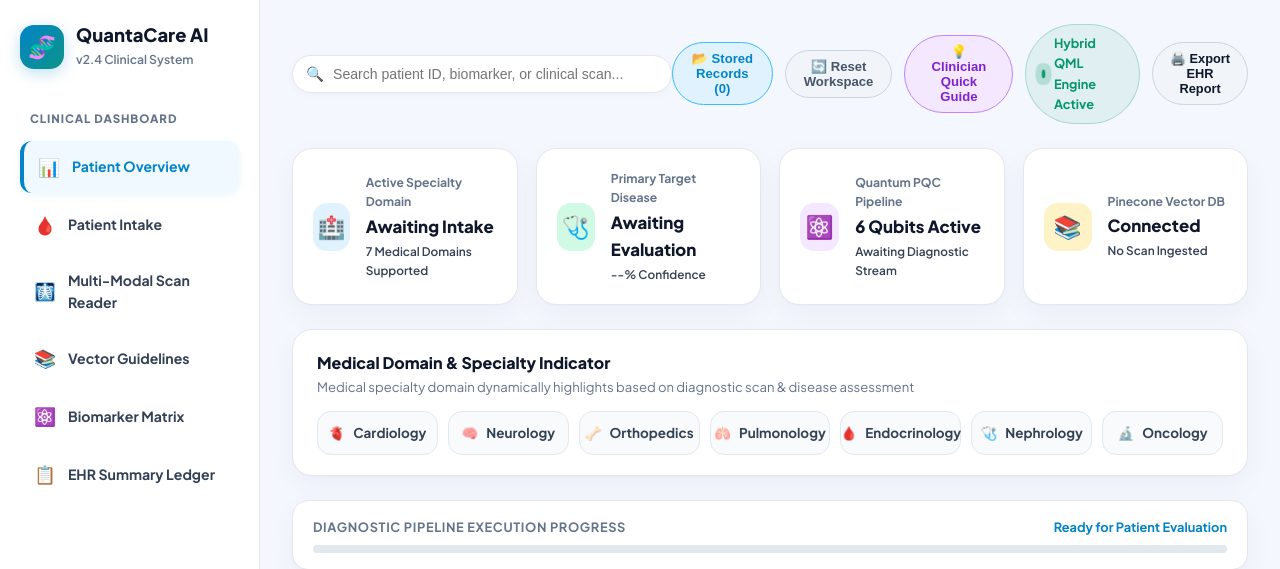
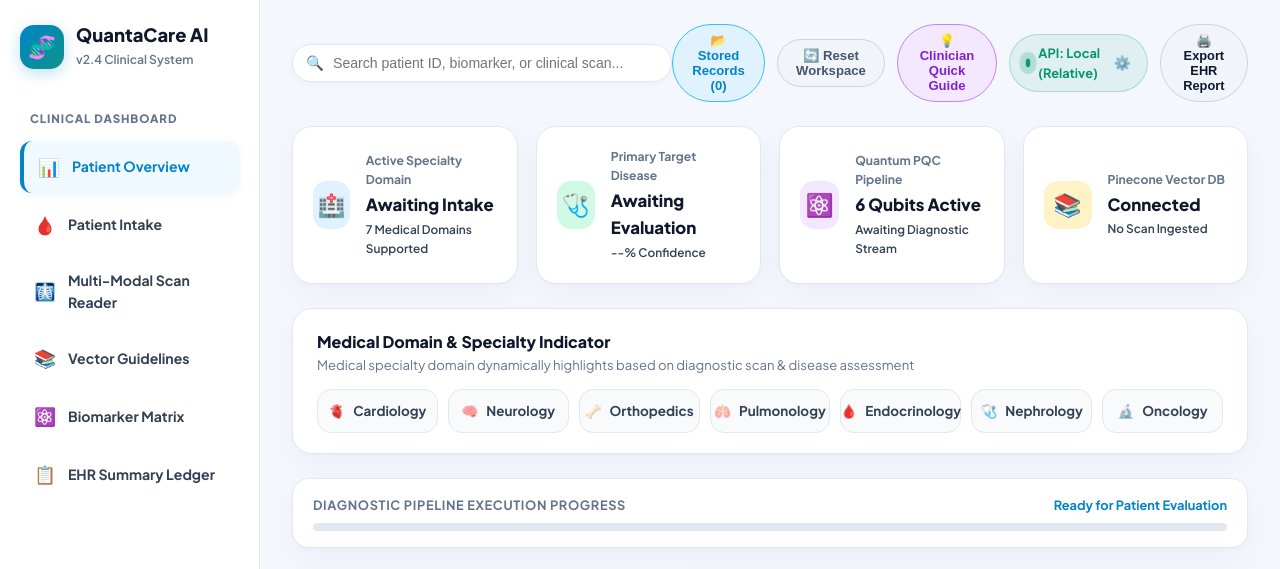
Before and after one commit to Anjansaimerla/quantacare, a FastAPI app: page / in a window 1280 px wide. Shown: the top 569 px of the page. Run offline with FastAPI, Linux system fonts and the light colour scheme.

Commit message:
Fix Vercel HTTP 404 scan error by adding auto-fallback Render API URL and inline ⚙️ API switcher

```diff
--- a/index.html
+++ b/index.html
@@ -73,9 +73,10 @@
                     <button type="button" class="btn-history-toggle" id="btn_history_toggle">📂 Stored Records (<span id="stored_records_count">0</span>)</button>
                     <button type="button" class="btn-guide-toggle" id="btn_reset_workspace" style="background: #f1f5f9; color: #475569; border: 1px solid #cbd5e1;">🔄 Reset Workspace</button>
                     <button type="button" class="btn-guide-toggle" id="btn_guide_toggle">💡 Clinician Quick Guide</button>
-                    <div class="sys-pill live">
+                    <div class="sys-pill live" title="Backend API Target">
                         <span class="dot-pulse"></span>
-                        <span>Hybrid QML Engine Active</span>
+                        <span>API: <strong id="disp_api_url_label">Auto</strong></span>
+                        <button type="button" id="btn_change_api_url" style="background: none; border: none; cursor: pointer; color: #ffffff; font-size: 0.85rem; margin-left: 4px;" title="Set Render Backend API URL">⚙️</button>
                     </div>
                     <button type="button" class="btn-print-out" id="btn_print_report">🖨️ Export EHR Report</button>
                 </div>
--- a/static/js/app.js
+++ b/static/js/app.js
@@ -1,6 +1,41 @@
-const API_BASE_URL = window.API_BASE_URL || '';
+const getApiBaseUrl = () => {
+    if (window.API_BASE_URL) return window.API_BASE_URL.replace(/\/$/, '');
+    const saved = localStorage.getItem('QUANTACARE_API_URL');
+    if (saved) return saved.replace(/\/$/, '');
+    if (window.location.hostname.includes('vercel.app')) {
+        return 'https://quantacare.onrender.com';
+    }
+    return '';
+};
 
 document.addEventListener('DOMContentLoaded', () => {
+    // Sync API Base URL label on load
+    const apiLabel = document.getElementById('disp_api_url_label');
+    const btnChangeApi = document.getElementById('btn_change_api_url');
+    const updateApiLabel = () => {
+        const url = getApiBaseUrl();
+        if (apiLabel) {
+            apiLabel.innerText = url ? (url.replace('https://', '').replace('http://', '')) : 'Local (Relative)';
+        }
+    };
+    updateApiLabel();
+
+    if (btnChangeApi) {
+        btnChangeApi.addEventListener('click', () => {
+            const current = getApiBaseUrl() || 'https://quantacare.onrender.com';
+            const updated = prompt('Set Render Backend API URL:\n(e.g. https://quantacare.onrender.com)', current);
+            if (updated !== null) {
+                const cleaned = updated.trim().replace(/\/$/, '');
+                if (cleaned) {
+                    localStorage.setItem('QUANTACARE_API_URL', cleaned);
+                } else {
+                    localStorage.removeItem('QUANTACARE_API_URL');
+                }
+                updateApiLabel();
+                alert(`Backend API URL set to: ${getApiBaseUrl() || 'Same Origin (Local)'}`);
+            }
+        });
+    }
     // 0. Ensure inputs and output cards start completely empty/awaiting input on fresh page load/refresh
     const clearFormInputs = () => {
         ['val_age', 'val_sys_bp', 'val_dia_bp', 'val_fbs', 'val_chol', 'val_bmi', 'val_patient_id', 'val_notes',
@@ -741,12 +776,17 @@ window.highlightDomainPill = highlightDomainPill;
             updateProgress(20, 'Extracting Vision Embeddings via PyTorch CNN...');
 
             try {
-                const response = await fetch(API_BASE_URL + '/predict/scan', {
+                const baseUrl = getApiBaseUrl();
+                const targetUrl = baseUrl + '/predict/scan';
+                const response = await fetch(targetUrl, {
                     method: 'POST',
                     body: formData
                 });
 
                 if (!response.ok) {
+                    if (response.status === 404) {
+                        throw new Error(`HTTP 404 Not Found at "${targetUrl}".\n\nIf hosted on Vercel, please click ⚙️ in the top header to set your Render Backend API URL (e.g. https://quantacare.onrender.com).`);
+                    }
                     throw new Error(`Server returned HTTP ${response.status}`);
                 }
 
@@ -798,12 +838,20 @@ async function runEvaluationPipeline(endpoint, payload) {
     await sleep(250);
 
     try {
-        const targetUrl = endpoint.startsWith('http') ? endpoint : (API_BASE_URL + endpoint);
+        const baseUrl = getApiBaseUrl();
+        const targetUrl = endpoint.startsWith('http') ? endpoint : (baseUrl + endpoint);
         const response = await fetch(targetUrl, {
             method: 'POST',
             headers: { 'Content-Type': 'application/json' },
             body: JSON.stringify(payload)
         });
+
+        if (!response.ok && response.status === 404) {
+            alert(`⚠️ Backend API Connection Error (HTTP 404):\nCould not reach target endpoint at "${targetUrl}".\n\nIf hosted on Vercel, please click ⚙️ in the top navigation bar to set your live Render Backend API URL (e.g. https://quantacare.onrender.com).`);
+            updateProgress(0, 'Ready for Patient Evaluation');
+            if (btnSubmit) btnSubmit.disabled = false;
+            return;
+        }
 
         if (response.status === 422) {
             const errDetails = await response.json();
--- a/templates/index.html
+++ b/templates/index.html
@@ -73,9 +73,10 @@
                     <button type="button" class="btn-history-toggle" id="btn_history_toggle">📂 Stored Records (<span id="stored_records_count">0</span>)</button>
                     <button type="button" class="btn-guide-toggle" id="btn_reset_workspace" style="background: #f1f5f9; color: #475569; border: 1px solid #cbd5e1;">🔄 Reset Workspace</button>
                     <button type="button" class="btn-guide-toggle" id="btn_guide_toggle">💡 Clinician Quick Guide</button>
-                    <div class="sys-pill live">
+                    <div class="sys-pill live" title="Backend API Target">
                         <span class="dot-pulse"></span>
-                        <span>Hybrid QML Engine Active</span>
+                        <span>API: <strong id="disp_api_url_label">Auto</strong></span>
+                        <button type="button" id="btn_change_api_url" style="background: none; border: none; cursor: pointer; color: #ffffff; font-size: 0.85rem; margin-left: 4px;" title="Set Render Backend API URL">⚙️</button>
                     </div>
                     <button type="button" class="btn-print-out" id="btn_print_report">🖨️ Export EHR Report</button>
                 </div>
```
